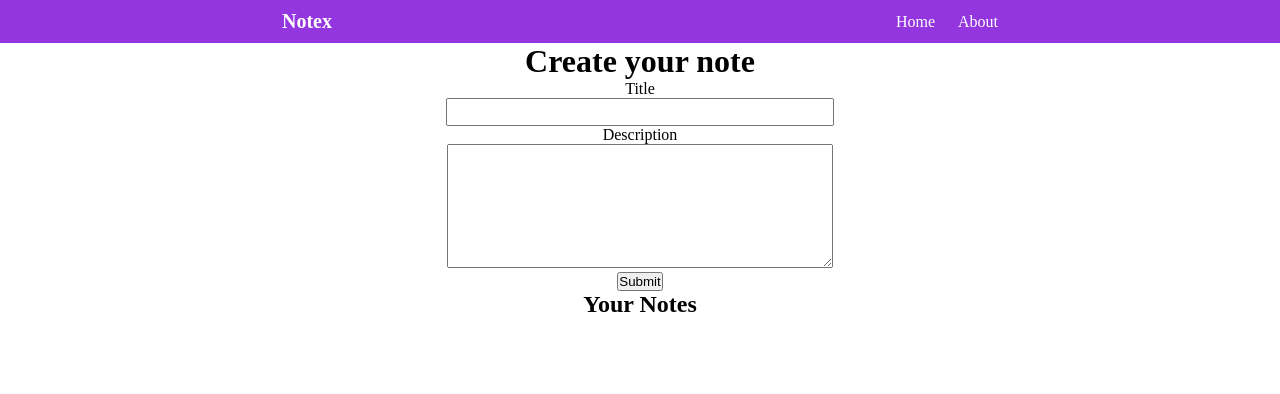
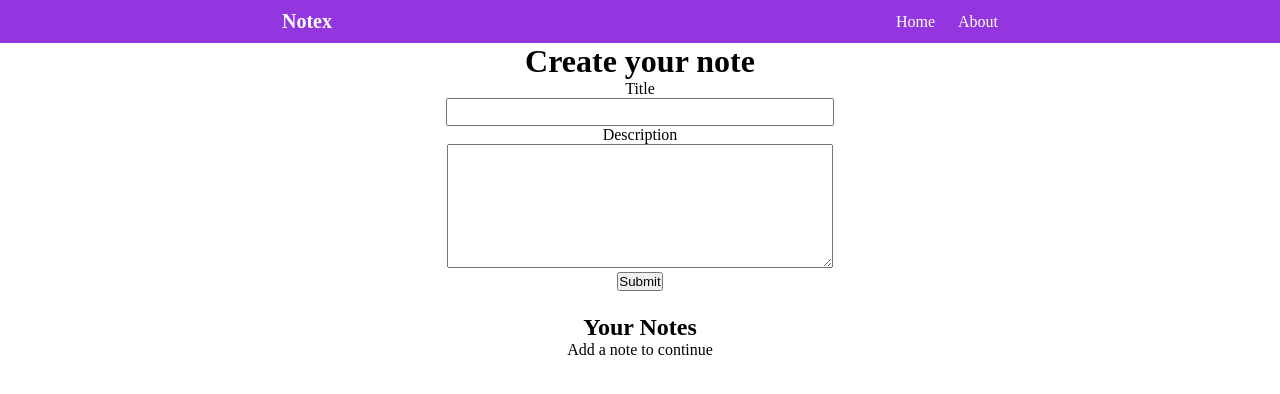
Before and after one commit to DRPatel75/simple-notes, a React (Vite) app: page / in a window 1280 px wide. Shown: the top 394 px of the page. Built offline with nearby package versions, Linux system fonts and the light colour scheme.

Commit message:
delete functionality

```diff
--- a/components/Card.jsx
+++ b/components/Card.jsx
@@ -1,10 +1,10 @@
 import React from 'react'
 import { MdDelete } from "react-icons/md";
 
-const Card = ({title, desc}) => {
+const Card = ({title, desc, deleteNote}) => {
   return (
     <div className='card'>
-      <div className="del">
+      <div className="del" onClick={()=> {deleteNote(title)}}>
         <MdDelete />
       </div>
         <div className="title">{title}</div>
--- a/src/App.css
+++ b/src/App.css
@@ -61,6 +61,7 @@ textarea{
 }
 
 .noteSection{
+  margin-top: 23px;
   display: flex;
   align-items: center;
   justify-content: center;
--- a/src/App.jsx
+++ b/src/App.jsx
@@ -24,7 +24,8 @@ function App() {
   }
 
   const deleteNote = (title) => {
-    notes = notes.filter(item => item.title !== title)
+    setNotes(notes = notes.filter(item => item.title != title))
+    localStorage.setItem("notes", JSON.stringify( notes.filter(item => item.title != title)))
   }
 
   const handleChange = (e) => {
@@ -54,6 +55,7 @@ function App() {
           {notes && notes.map(note => {
             return <Card key={note.title} deleteNote={deleteNote} title={note.title} desc={note.desc} />
           })}
+          {notes.length == 0 && <div>Add a note to continue</div>}
         </div>
       </section>
     </>
```
